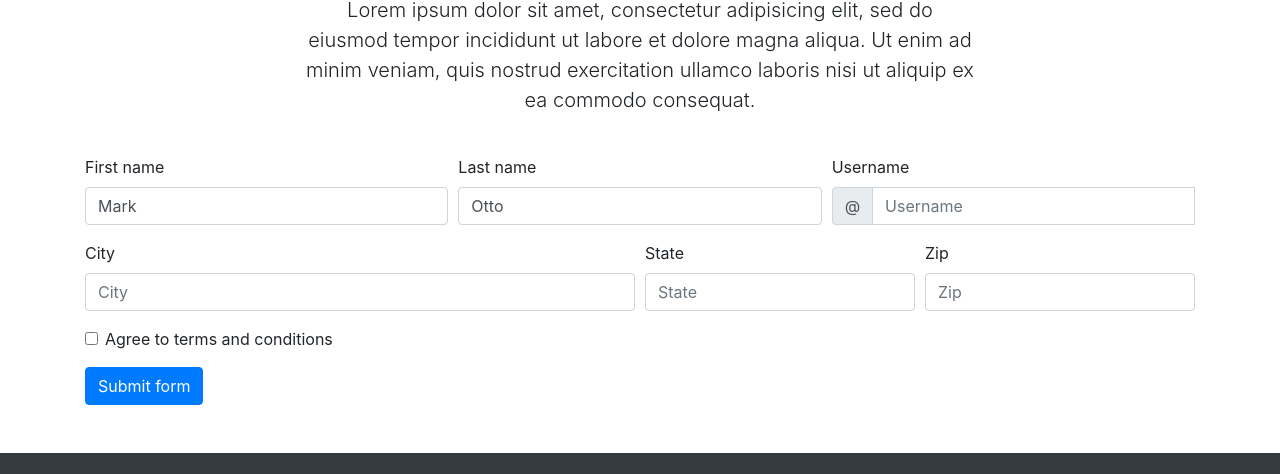
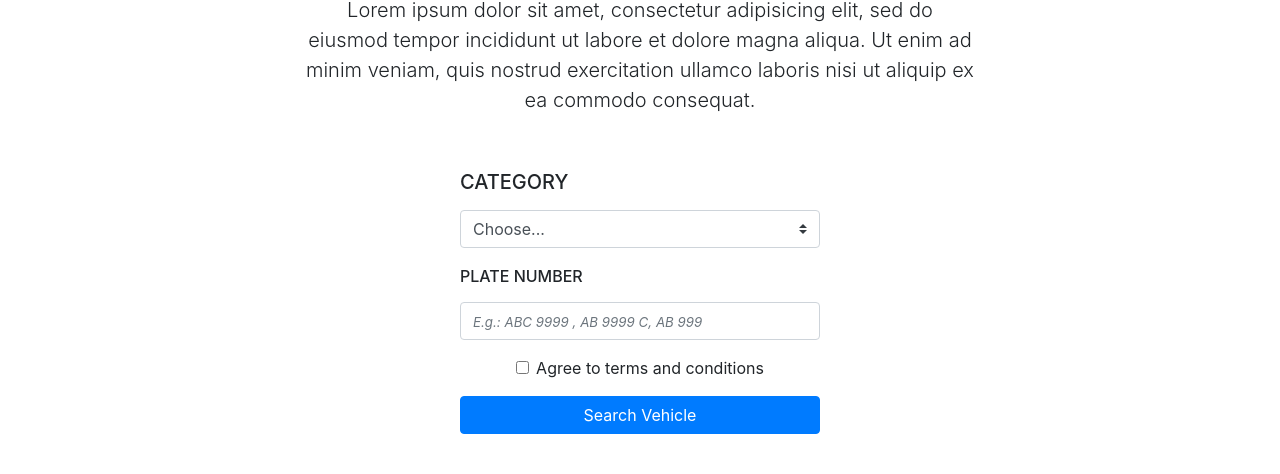
Before and after one commit to hseniht/Vehicle-Web, a plain HTML site: page index.html in a window 1280 px wide. Shown: the part 262-736 px from the top of the page. Drawn offline with nearby package versions, Linux system fonts and the light colour scheme.

Commit message:
Tweaked form Grid and inputs

```diff
--- a/css/custom.css
+++ b/css/custom.css
@@ -16,6 +16,19 @@
     background-color: #f5f5f5;
 } */
 
+.form-center {
+    width: 100%;
+    max-width: 420px;
+    padding: 15px;
+    margin: auto;
+}
+
+[type="text"].custom-placeholder::-webkit-input-placeholder {
+  /* color: orange; */
+  font-style:italic;
+  font-size: smaller;
+}
+
 footer a {
   color:white;
 }
--- a/index.html
+++ b/index.html
@@ -45,61 +45,39 @@
     </section>
 
     <!-- SECTION 2 - forms -->
+    <div class="form-center">
       <div class="container">
         <form class="needs-validation" novalidate>
           <div class="form-row">
-          <div class="col-md-4 mb-3">
-            <label for="validationCustom01">First name</label>
-            <input type="text" class="form-control" id="validationCustom01" placeholder="First name" value="Mark" required>
-            <div class="valid-feedback">
+            <div class="col-md-12 mb-3">
+              <!-- <label for="validationCustom01">First name</label>
+              <input type="text" class="form-control" id="validationCustom01" placeholder="First name" value="Mark" required> -->
+              <label class="mr-sm-2" for="inlineFormCustomSelect"><h5>CATEGORY</h5></label>
+              <select class="custom-select mr-sm-2" id="validationCustom01" required>
+                <option value="">Choose...</option>
+                <option value="1">Car</option>
+                <option value="2">Motor</option>
+                <option value="3">Lorry</option>
+              </select>
+              <!-- <div class="valid-feedback">
                 Looks good!
+              </div> -->
+              <div class="invalid-feedback">
+                Please select an option.
               </div>
             </div>
-          <div class="col-md-4 mb-3">
-            <label for="validationCustom02">Last name</label>
-            <input type="text" class="form-control" id="validationCustom02" placeholder="Last name" value="Otto" required>
-            <div class="valid-feedback">
-              Looks good!
+            <div class="col-md-12 mb-3">
+              <label for="validationCustom02"><h6>PLATE NUMBER</h6></label>
+              <input type="text" class="form-control custom-placeholder" id="validationCustom02" placeholder="E.g.: ABC 9999 , AB 9999 C, AB 999" value="" required>
+              <div class="invalid-feedback">
+                Please provide a valid number.
               </div>
             </div>
-          <div class="col-md-4 mb-3">
-            <label for="validationCustomUsername">Username</label>
-            <div class="input-group">
-              <div class="input-group-prepend">
-                <span class="input-group-text" id="inputGroupPrepend">@</span>
+
           </div>
-              <input type="text" class="form-control" id="validationCustomUsername" placeholder="Username" aria-describedby="inputGroupPrepend" required>
-              <div class="invalid-feedback">
-                Please choose a username.
-              </div>
-            </div>
-          </div>
-        </div>
-        <div class="form-row">
-          <div class="col-md-6 mb-3">
-            <label for="validationCustom03">City</label>
-            <input type="text" class="form-control" id="validationCustom03" placeholder="City" required>
-            <div class="invalid-feedback">
-              Please provide a valid city.
-            </div>
-          </div>
-          <div class="col-md-3 mb-3">
-            <label for="validationCustom04">State</label>
-            <input type="text" class="form-control" id="validationCustom04" placeholder="State" required>
-            <div class="invalid-feedback">
-              Please provide a valid state.
-            </div>
-          </div>
-          <div class="col-md-3 mb-3">
-            <label for="validationCustom05">Zip</label>
-            <input type="text" class="form-control" id="validationCustom05" placeholder="Zip" required>
-            <div class="invalid-feedback">
-              Please provide a valid zip.
-            </div>
-          </div>
-        </div>
+
           <div class="form-group">
-          <div class="form-check">
+            <div class="form-check text-center">
               <input class="form-check-input" type="checkbox" value="" id="invalidCheck" required>
               <label class="form-check-label" for="invalidCheck">
                 Agree to terms and conditions
@@ -109,8 +87,9 @@
               </div>
             </div>
           </div>
-        <button class="btn btn-primary" type="submit">Submit form</button>
+          <button class="btn btn-primary btn-block" type="submit">Search Vehicle</button>
         </form>
+      </div>
     </div>
 
     <!-- FOOTER -->
```
Lines whose indentation alone changed are shown as unchanged.
